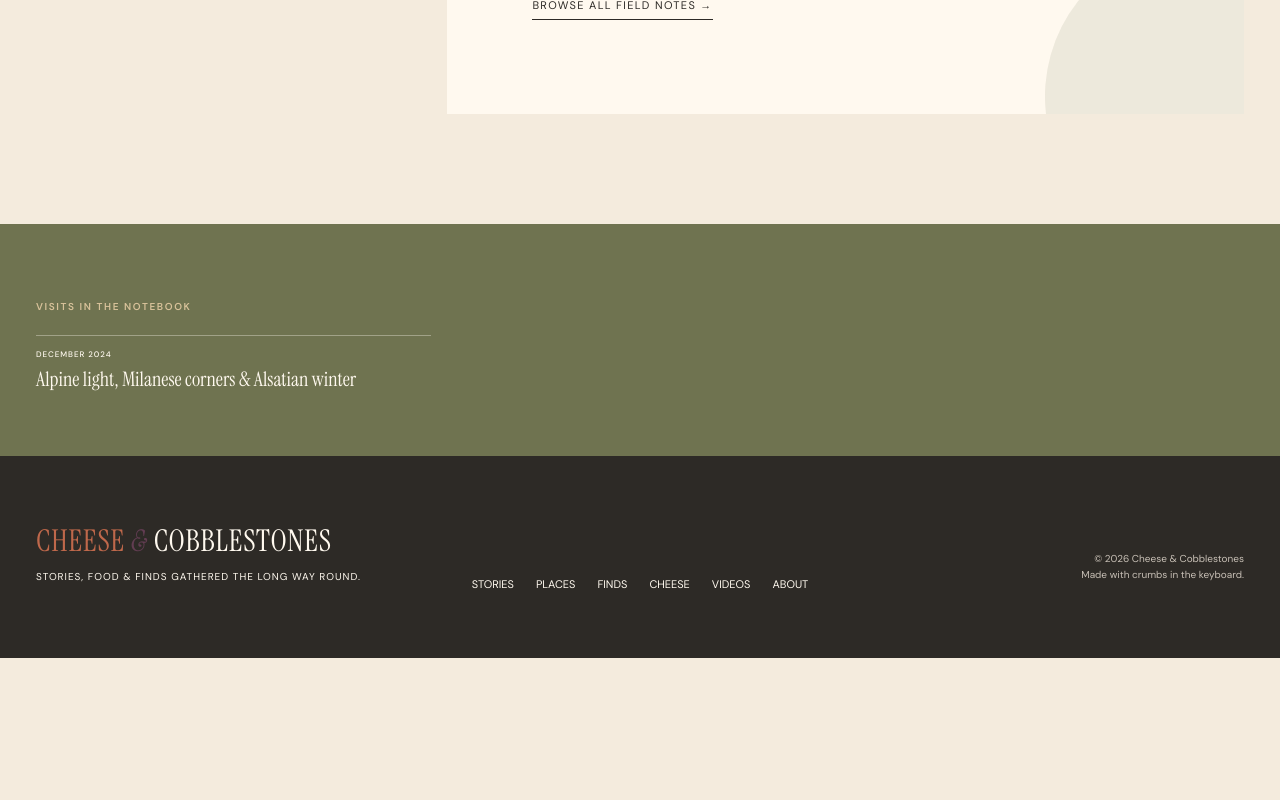
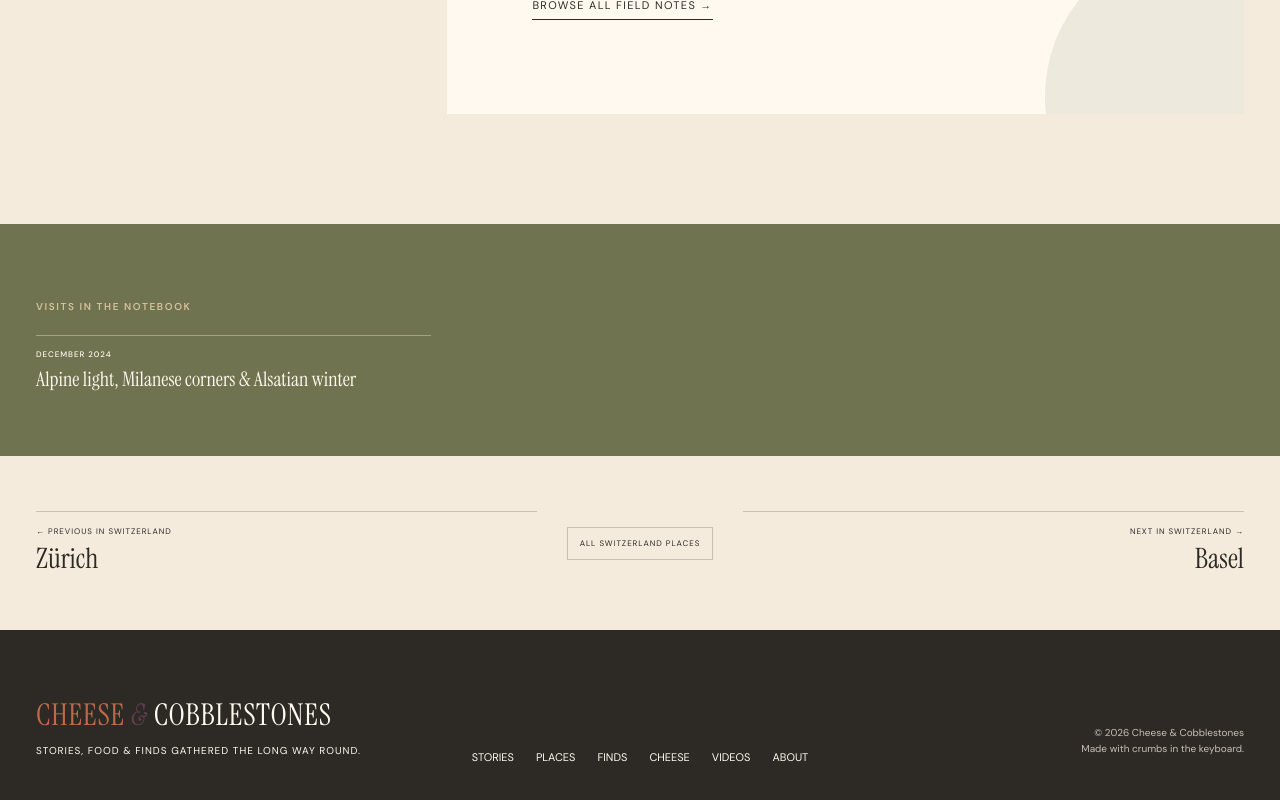
Before and after one commit to wefeltlikeit-sketch/T_Elsewhere, a Next.js app: page /places/altdorf in a window 1280 px wide. Shown: the part 1031-1831 px from the top of the page. Before the commit the page ends 1689 px from the top, so only its background shows below. Built offline with nearby package versions, Linux system fonts and the light colour scheme.

Commit message:
Generalize atlas transitions across locations

```diff
--- /dev/null
+++ b/app/atlas-transition-script.ts
@@ -0,0 +1,6 @@
+/**
+ * Runs before page content is parsed. On a return from a location file, it
+ * names the matching atlas card early enough for the browser to pair the old
+ * location title with the new card during a cross-document transition.
+ */
+export const ATLAS_TRANSITION_SCRIPT = `(function(){try{var p=new URLSearchParams(location.search).get("return");if(!p||!/^[a-z0-9-]+$/.test(p))return;document.documentElement.dataset.returnPlace=p;var s=document.createElement("style");s.textContent='[data-atlas-card="'+p+'"]{view-transition-name:place-'+p+'}';document.head.appendChild(s)}catch(e){}})();`;
--- a/app/globals.css
+++ b/app/globals.css
@@ -164,6 +164,14 @@
 .brand{font-size:21px;letter-spacing:.055em;white-space:nowrap}.brand span,.footer-brand span{font-style:normal;color:var(--terra)}.brand i,.footer-brand i{font-style:italic;color:var(--plum)}.brand small{font-size:7px;letter-spacing:.12em;white-space:normal}.footer-brand{font-size:30px;letter-spacing:.03em}
 @media(max-width:460px){.brand{font-size:16px;letter-spacing:.035em}.brand small{font-size:6px;letter-spacing:.07em}.mobile-menu summary{font-size:9px}}
 
+/* Atlas navigation system — any chosen place becomes the destination title. */
+[data-atlas-place],.place-title-mark{view-transition-class:atlas-place}.location-card:focus-visible,.map-pin:focus-visible{outline:2px solid var(--terra);outline-offset:4px}.map-pin:focus-visible{z-index:6}.map-pin:focus-visible span{background:var(--plum);color:var(--paper);transform:translateY(-3px)}.atlas-map:has(.map-pin:hover,.map-pin:focus-visible) .atlas-routes path{stroke:rgba(98,61,82,.82);stroke-width:.32}.country-shelf:target>header{box-shadow:0 5px 0 -1px var(--sand)}.country-shelf:target>header h3{color:var(--plum)}.country-jump a span{transition:scale var(--t-out) var(--ease-settle)}.country-jump a:hover span,.country-jump a:focus-visible span{scale:1.25}.location-card:focus-visible:after{opacity:.52;scale:1;rotate:-5deg}
+
+.place-neighbours{display:grid;grid-template-columns:1fr auto 1fr;gap:30px;align-items:center;padding-block:55px}.place-neighbours>a:not(.country-return){display:flex;flex-direction:column;border-top:1px solid var(--line);padding-top:13px;transition:padding var(--t-out) var(--ease-settle),color var(--t-out) var(--ease-settle)}.place-neighbours>a:not(.country-return):last-child{text-align:right}.place-neighbours>a:not(.country-return):hover{padding-inline:9px;color:var(--plum)}.place-neighbours small,.country-return{font-size:8px;text-transform:uppercase;letter-spacing:.12em}.place-neighbours>a>span{font:28px/1.1 "Instrument Serif",serif;margin-top:6px}.country-return{border:1px solid var(--line);padding:9px 12px;text-align:center}.country-return:hover{background:var(--plum);color:var(--paper)}
+
+::view-transition-group(.atlas-place){animation-duration:.92s;animation-timing-function:var(--ease-settle)}::view-transition-old(.atlas-place),::view-transition-new(.atlas-place){height:100%;object-fit:cover;border-radius:2px}
+@media(max-width:620px){.place-neighbours{grid-template-columns:1fr 1fr}.place-neighbours .country-return{grid-column:1/-1;grid-row:2}.place-neighbours>a>span{font-size:23px}}
+
 /* ═══════════════════════════════════════════════════════════════════════════
    MOTION — Places (the atlas)
    Same machinery as the block above: hidden state gated behind
--- a/app/layout.tsx
+++ b/app/layout.tsx
@@ -1,7 +1,7 @@
-import type { Metadata } from "next"; import "./globals.css"; import { REVEAL_SCRIPT } from "./reveal-script";
+import type { Metadata } from "next"; import "./globals.css"; import { REVEAL_SCRIPT } from "./reveal-script"; import { ATLAS_TRANSITION_SCRIPT } from "./atlas-transition-script";
 export const metadata: Metadata={metadataBase:new URL("https://cheeseandcobblestones.com"),title:{default:"Cheese & Cobblestones — Stories, food & finds",template:"%s · Cheese & Cobblestones"},description:"Stories, food, market finds, cheese, and films gathered from European cities and villages along the long way round.",openGraph:{title:"Cheese & Cobblestones",description:"Stories, food & finds gathered the long way round.",images:["/og-cheese-cobblestones.png"]},twitter:{card:"summary_large_image",title:"Cheese & Cobblestones",description:"Stories, food & finds gathered the long way round.",images:["/og-cheese-cobblestones.png"]}};
 // The reveal script runs blocking, as the first thing in <body>, so the
 // "reveal-on" class lands before any content paints — no flash. If it never
 // runs, the class is never added and the stylesheet hides nothing. See
 // ./reveal-script for why this isn't a React component.
-export default function RootLayout({children}:{children:React.ReactNode}){return <html lang="en"><body><script dangerouslySetInnerHTML={{__html:REVEAL_SCRIPT}} />{children}</body></html>}
+export default function RootLayout({children}:{children:React.ReactNode}){return <html lang="en"><body><script dangerouslySetInnerHTML={{__html:ATLAS_TRANSITION_SCRIPT}} /><script dangerouslySetInnerHTML={{__html:REVEAL_SCRIPT}} />{children}</body></html>}
--- a/app/places/[slug]/page.tsx
+++ b/app/places/[slug]/page.tsx
@@ -3,7 +3,8 @@ import Link from "next/link";
 import { notFound } from "next/navigation";
 import { Footer, Header, StoryCard } from "../../components";
 import { findsForPlace, storiesForPlace, videosForPlace } from "../../content";
-import { chaptersFor, getPlace, places, visitCount } from "../../places";
+import { chaptersFor, countrySlug, getPlace, places, placesInCountry, visitCount } from "../../places";
+import { AtlasLink } from "../atlas-link";
 
 export function generateStaticParams() { return places.map(({ slug }) => ({ slug })); }
 export const dynamicParams = false;
@@ -24,16 +25,18 @@ export default async function PlacePage({ params }: { params: Promise<{ slug: st
   const videos = videosForPlace(slug);
   const total = stories.length + finds.length + videos.length;
   const visits = chaptersFor(place);
+  const neighbours = placesInCountry(place.country);
+  const placeIndex = neighbours.findIndex((item) => item.slug === place.slug);
+  const previous = neighbours[(placeIndex - 1 + neighbours.length) % neighbours.length];
+  const next = neighbours[(placeIndex + 1) % neighbours.length];
+  const atlasReturn = `/places?return=${place.slug}#${countrySlug(place.country)}`;
 
   return <main><Header />
     <section className={`place-detail-hero shell place-${place.slug}`}>
-      {place.slug === "paris" ? <>
-        {/* A document navigation deliberately activates the native shared-element transition. */}
-        {/* eslint-disable-next-line @next/next/no-html-link-for-pages */}
-        <a className="place-back" href="/places#france">← The atlas</a>
-      </> : <Link className="place-back" href="/places">← The atlas</Link>}
+      {/* A document navigation deliberately activates the native reverse transition. */}
+      <a className="place-back" href={atlasReturn}>← The atlas</a>
       <p className="eyebrow">{place.country} · Location file</p>
-      <div className="place-title-mark" style={place.slug === "paris" ? { viewTransitionName: "place-paris" } : undefined}><h1>{place.city}</h1><span aria-hidden="true" /></div>
+      <div className="place-title-mark" data-atlas-destination={place.slug} style={{ viewTransitionName: `place-${place.slug}` }}><h1>{place.city}</h1><span aria-hidden="true" /></div>
       <p className="place-detail-dek">Everything gathered here, kept together: the long reads, quick notes, photographs, things brought home, and views from above.</p>
       <div className="place-detail-meta"><span>{visitCount(place)} {visitCount(place) === 1 ? "visit" : "visits"}</span><span>{total} {total === 1 ? "piece" : "pieces"} collected</span></div>
       <div className="place-route-thread" aria-hidden="true"><i /><span>pin found · file opened</span></div>
@@ -50,6 +53,11 @@ export default async function PlacePage({ params }: { params: Promise<{ slug: st
     </section>
 
     <section className="visit-strip"><div className="shell"><p className="eyebrow">Visits in the notebook</p><div>{visits.map((visit) => <span key={visit.id}><small>{visit.date}</small>{visit.title}</span>)}</div></div></section>
+    <nav className="place-neighbours shell" aria-label={`More places in ${place.country}`}>
+      {neighbours.length > 1 ? <AtlasLink place={previous.slug} href={`/places/${previous.slug}`}><small>← Previous in {place.country}</small><span>{previous.city}</span></AtlasLink> : <span />}
+      <Link href={`/places/country/${countrySlug(place.country)}`} className="country-return">All {place.country} places</Link>
+      {neighbours.length > 1 ? <AtlasLink place={next.slug} href={`/places/${next.slug}`}><small>Next in {place.country} →</small><span>{next.city}</span></AtlasLink> : <span />}
+    </nav>
     <Footer />
   </main>;
 }
--- /dev/null
+++ b/app/places/atlas-link.tsx
@@ -0,0 +1,34 @@
+"use client";
+
+import type { AnchorHTMLAttributes, PointerEvent, MouseEvent } from "react";
+
+type AtlasLinkProps = Omit<AnchorHTMLAttributes<HTMLAnchorElement>, "href"> & {
+  href: string;
+  place: string;
+};
+
+/**
+ * A normal document link with a progressively enhanced shared-element name.
+ * Keeping it as an anchor lets the native cross-document transition run while
+ * unsupported browsers receive ordinary navigation with no special handling.
+ */
+export function AtlasLink({ href, place, onPointerDown, onClick, ...props }: AtlasLinkProps) {
+  const activate = (target: HTMLAnchorElement) => {
+    document.querySelectorAll<HTMLElement>("[data-atlas-place]").forEach((node) => {
+      node.style.viewTransitionName = "none";
+    });
+    target.style.viewTransitionName = `place-${place}`;
+  };
+
+  const handlePointerDown = (event: PointerEvent<HTMLAnchorElement>) => {
+    activate(event.currentTarget);
+    onPointerDown?.(event);
+  };
+
+  const handleClick = (event: MouseEvent<HTMLAnchorElement>) => {
+    activate(event.currentTarget);
+    onClick?.(event);
+  };
+
+  return <a href={href} data-atlas-place={place} onPointerDown={handlePointerDown} onClick={handleClick} {...props} />;
+}
--- a/app/places/country/[slug]/page.tsx
+++ b/app/places/country/[slug]/page.tsx
@@ -4,6 +4,7 @@ import { notFound } from "next/navigation";
 import { Footer, Header } from "../../../components";
 import { contentCountForPlace } from "../../../content";
 import { countries, countrySlug, getCountry, placesInCountry, visitCount } from "../../../places";
+import { AtlasLink } from "../../atlas-link";
 
 export function generateStaticParams() { return countries().map((country) => ({ slug: countrySlug(country) })); }
 export const dynamicParams = false;
@@ -24,7 +25,7 @@ export default async function CountryPage({ params }: { params: Promise<{ slug:
 
   return <main><Header />
     <section className="country-detail-hero shell"><Link className="place-back" href="/places">← The atlas</Link><p className="eyebrow">Country file · {String(countryPlaces.length).padStart(2, "0")} places</p><h1>{country}</h1><p>Every stop in one place — from the cities that anchored a journey to the small detours that changed its shape.</p><div className="place-detail-meta"><span>{countryPlaces.length} places</span><span>{visits} visits</span><span>{pieces} pieces collected</span></div></section>
-    <section className="country-detail-index shell"><div className="country-detail-heading"><p className="eyebrow">The location index</p><h2>Choose a place</h2></div><div className="country-place-list">{countryPlaces.map((place, index) => <Link href={`/places/${place.slug}`} key={place.slug}><span>{String(index + 1).padStart(2, "0")}</span><h3>{place.city}</h3><p>{contentCountForPlace(place.slug) > 0 ? `${contentCountForPlace(place.slug)} collected` : "File open"}</p><i>↗</i></Link>)}</div></section>
+    <section className="country-detail-index shell"><div className="country-detail-heading"><p className="eyebrow">The location index</p><h2>Choose a place</h2></div><div className="country-place-list">{countryPlaces.map((place, index) => <AtlasLink place={place.slug} href={`/places/${place.slug}`} key={place.slug}><span>{String(index + 1).padStart(2, "0")}</span><h3>{place.city}</h3><p>{contentCountForPlace(place.slug) > 0 ? `${contentCountForPlace(place.slug)} collected` : "File open"}</p><i>↗</i></AtlasLink>)}</div></section>
     <Footer />
   </main>;
 }
```
Also changed, not shown: app/places/page.tsx (+5 -7 lines).
